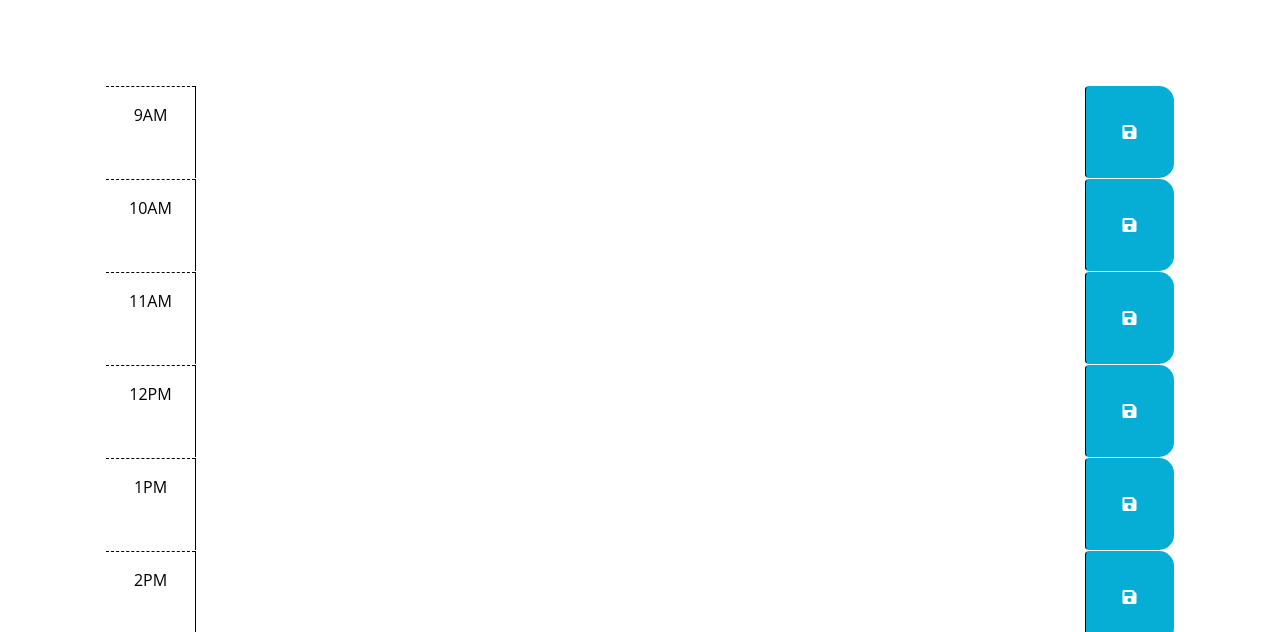
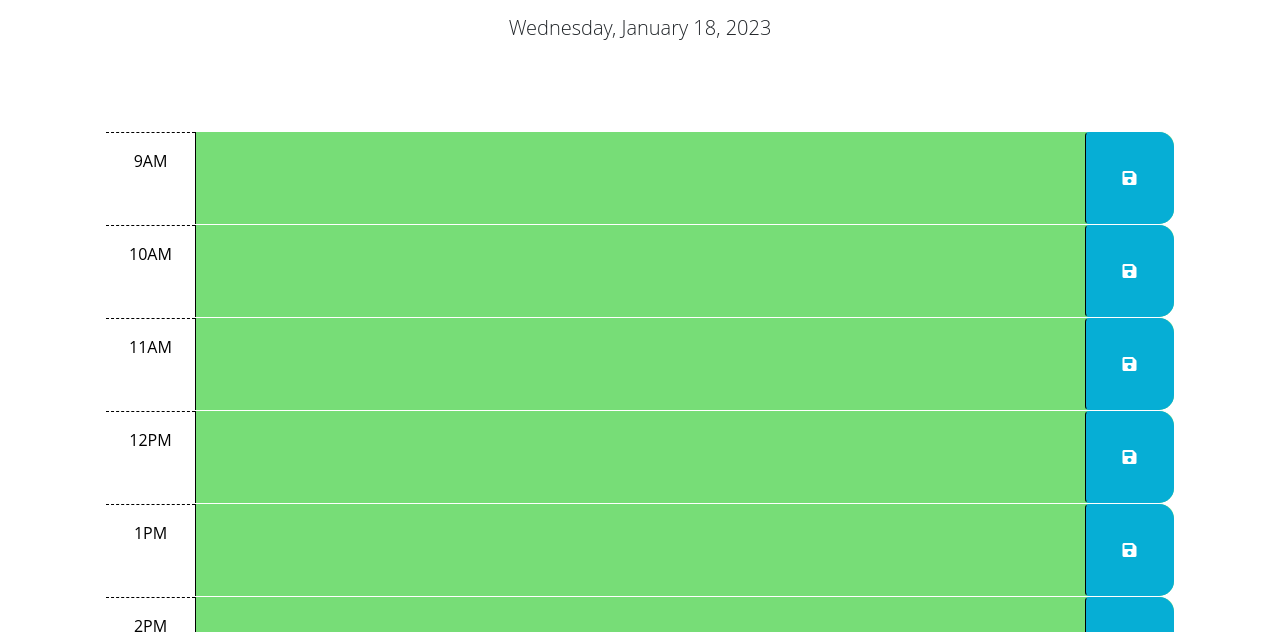
Before and after one commit to Teniife/Work_Day_Scheduler, a plain HTML site: page index.html in a window 1280 px wide. Shown: the part 166-798 px from the top of the page. Drawn offline with nearby package versions, Linux system fonts and the light colour scheme.

Commit message:
Add files via upload
Cleaned up code

```diff
--- a/index.html
+++ b/index.html
@@ -104,6 +104,6 @@
     integrity="sha256-iu/zLUB+QgISXBLCW/mcDi/rnf4m4uEDO0wauy76x7U="
     crossorigin="anonymous"></script>
 
-    <script src="script.js"></script>
+    <script src="./assets/js/script.js"></script>
   </body>
 </html>
```
Also changed, not shown: assets/js/script.js (+4 -6 lines).
